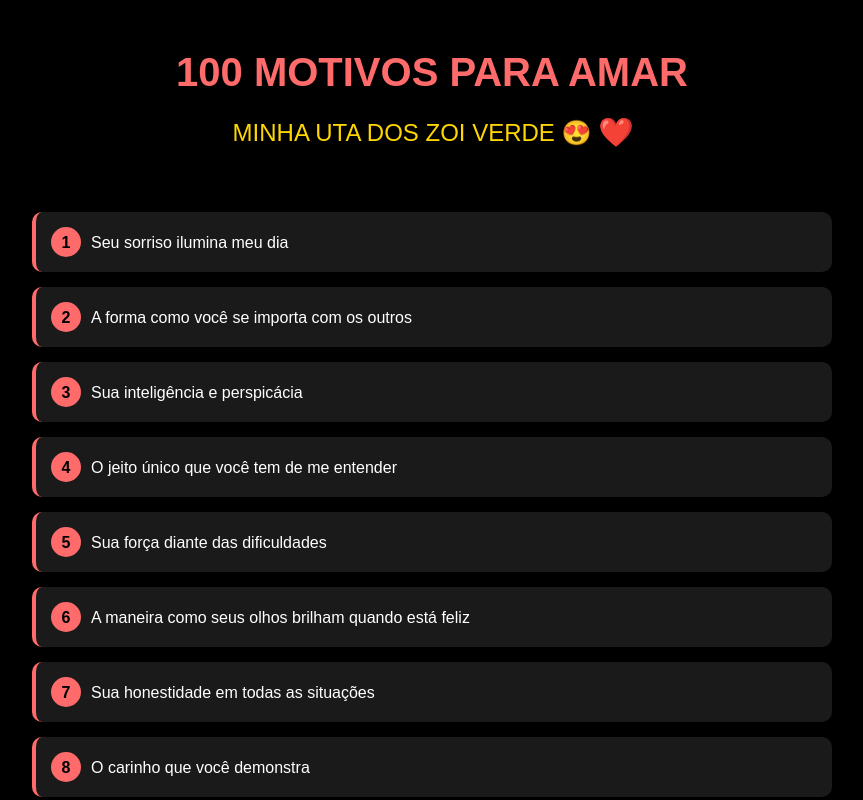
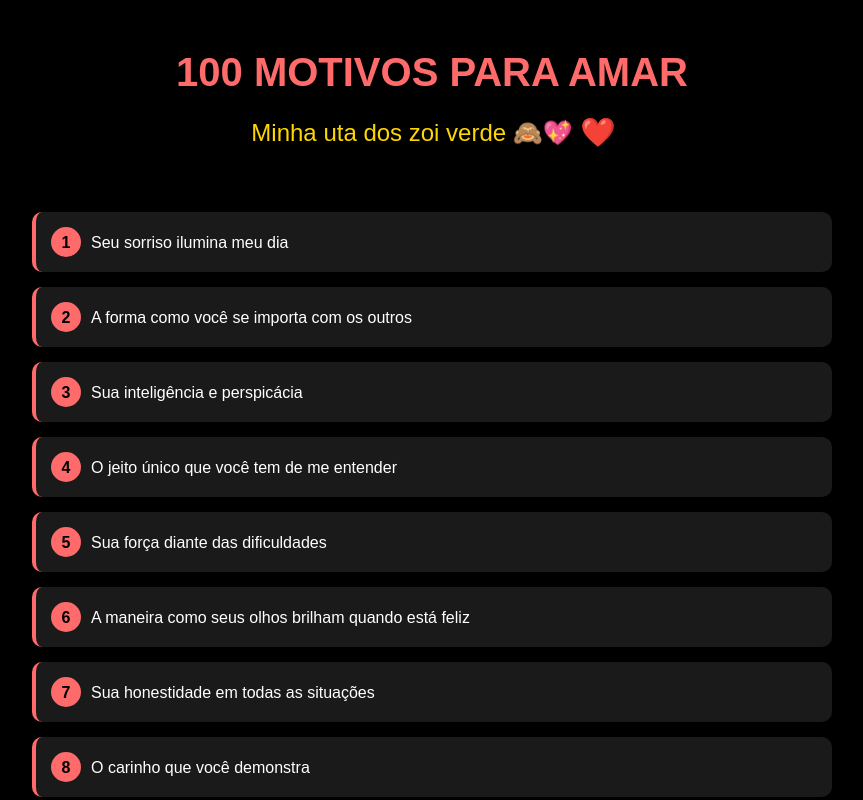
Before and after one commit to DaviBDN/TE-AMO-DUDA, a plain HTML site: page index.html in a window 1280 px wide. Shown: the top 800 px of the page, without its empty margins (208-1071 px from the left). Drawn offline with Linux system fonts and the light colour scheme.

Commit message:
Add files via upload

```diff
--- a/index.html
+++ b/index.html
@@ -3,7 +3,9 @@
 <head>
     <meta charset="UTF-8">
     <meta name="viewport" content="width=device-width, initial-scale=1.0">
-    <title>100 Motivos para Amar a Eduarda Minha uta 💖🙈</title>
+    <title>100 Motivos para Amar a Eduarda Minha Uta dos zoi verde 💖🥹🙈
+
+    </title>
     <style>
         * {
             margin: 0;
@@ -113,7 +115,9 @@
         <header>
             <h1>100 MOTIVOS PARA AMAR</h1>
             <div class="subtitle">
-                <span>MINHA UTA DOS ZOI VERDE 😍</span>
+                <span> Minha uta dos zoi verde 🙈💖
+
+                </span>
                 <span class="heart">❤️</span>
             </div>
         </header>
```
